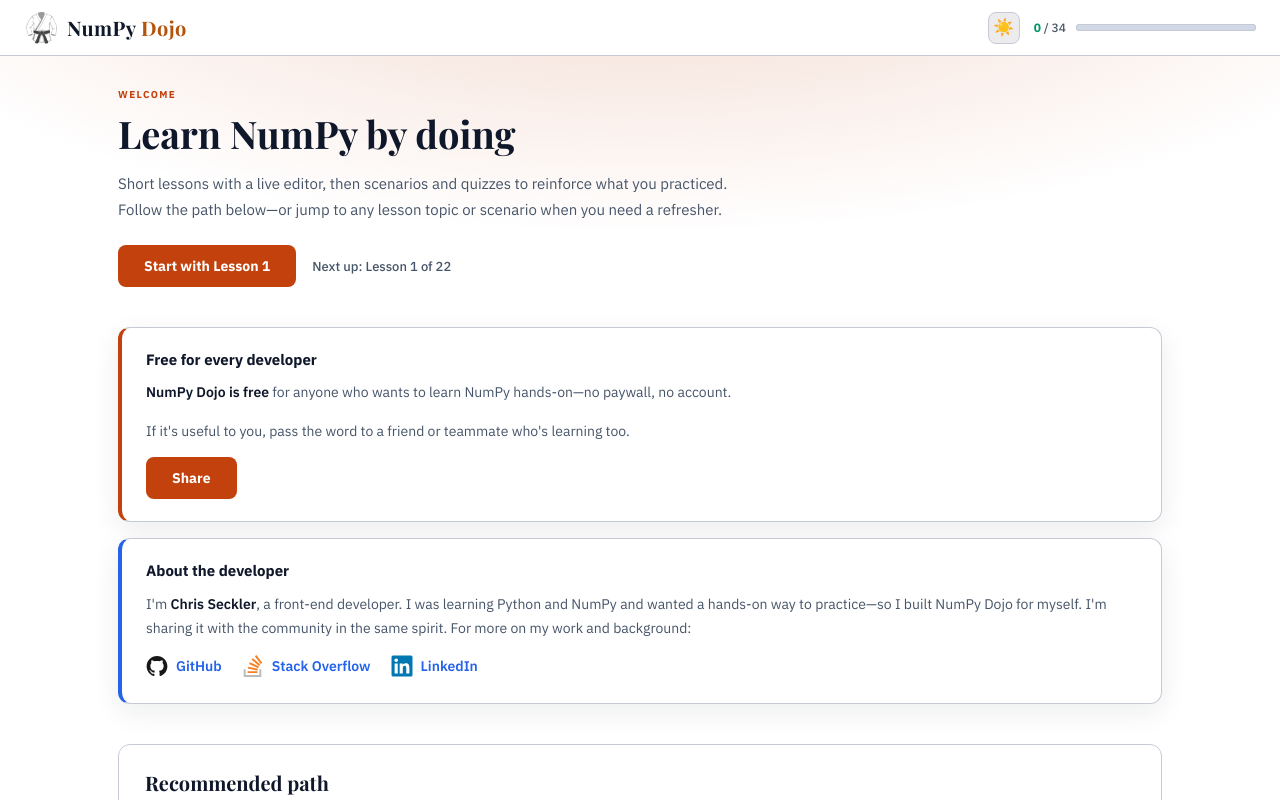
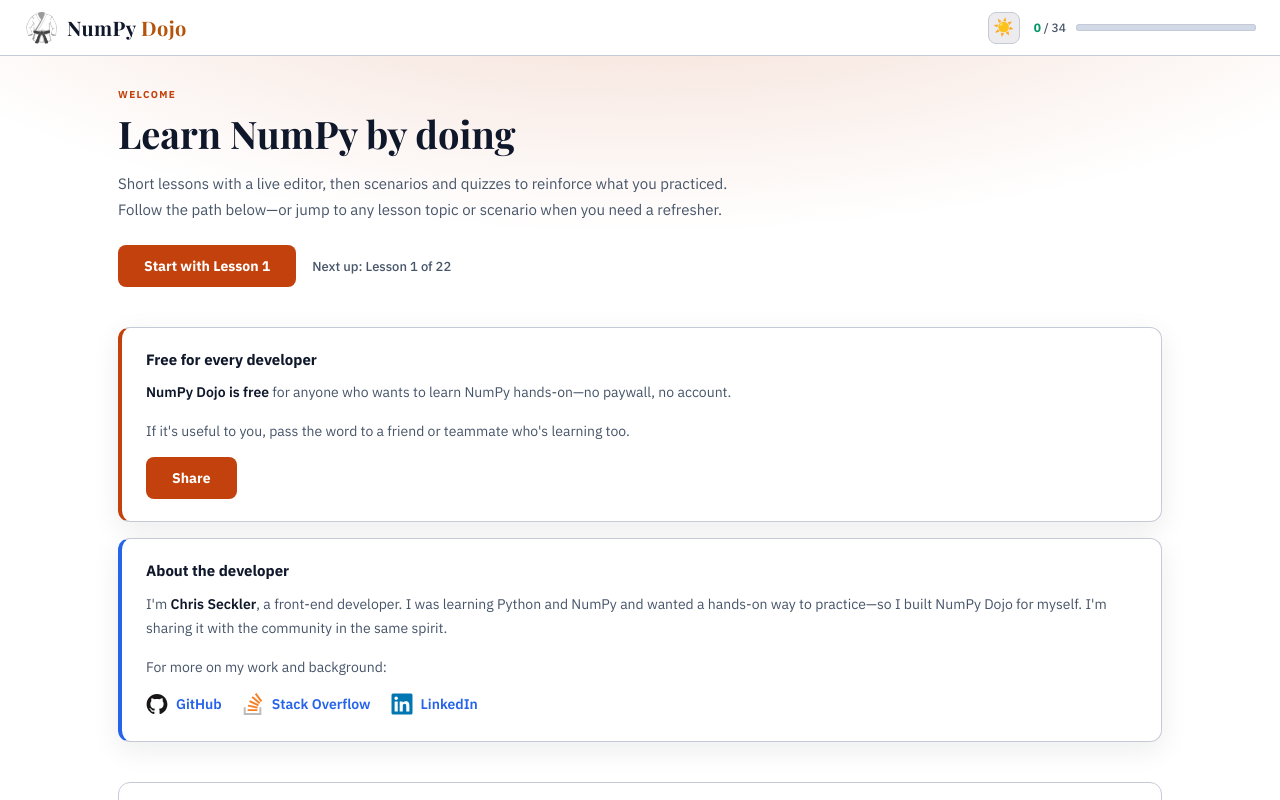
Before and after one commit to zeckdude/numpy-dojo, a Next.js app: page / in a window 1280 px wide. Built offline with nearby package versions, Linux system fonts and the light colour scheme.

Commit message:
Refactor Dashboard component: Separate callout text for improved clarity and layout, enhancing the presentation of developer information.

```diff
--- a/src/components/Dashboard.tsx
+++ b/src/components/Dashboard.tsx
@@ -96,7 +96,10 @@
           <p className="dashboard-callout-text">
             I&apos;m <strong>Chris Seckler</strong>, a front-end developer. I was learning Python and
             NumPy and wanted a hands-on way to practice—so I built NumPy Dojo for myself. I&apos;m
-            sharing it with the community in the same spirit. For more on my work and background:
+            sharing it with the community in the same spirit.
+          </p>
+          <p className="dashboard-callout-text dashboard-callout-text--follow">
+            For more on my work and background:
           </p>
           <ul className="dashboard-author-links">
             <li>
```
